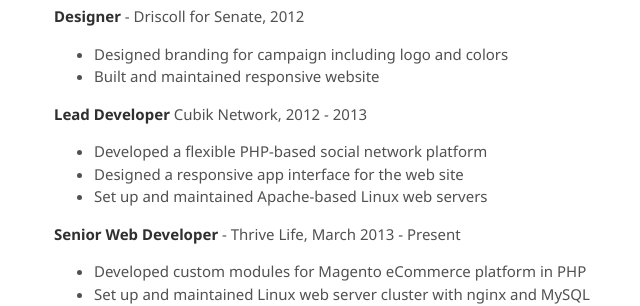
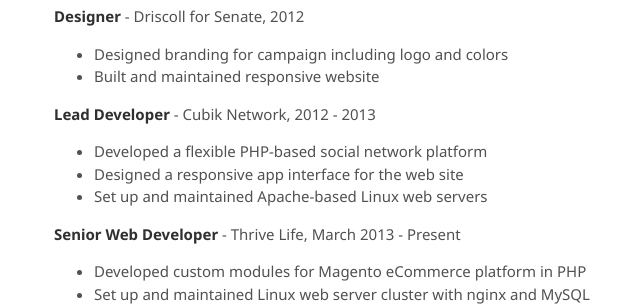
Before and after one commit to Alanaktion/alanaktion.github.io, a Jekyll site: the page built from resume.md, in a window 1280 px wide. Shown: the part 620-926 px from the top of the page, without its empty margins (316-956 px from the left). Built offline with Jekyll 4.4.1, drawn with Linux system fonts in a browser that asks for light colours; Markdown is read by kramdown in place of the engine named in the settings.

Commit message:
Adding a missing hyphen that's been bugging me

```diff
--- a/resume.md
+++ b/resume.md
@@ -32,7 +32,7 @@
 - Designed branding for campaign including logo and colors
 - Built and maintained responsive website
 
-**Lead Developer** Cubik Network, 2012 - 2013
+**Lead Developer** - Cubik Network, 2012 - 2013
 
 - Developed a flexible PHP-based social network platform
 - Designed a responsive app interface for the web site
```
